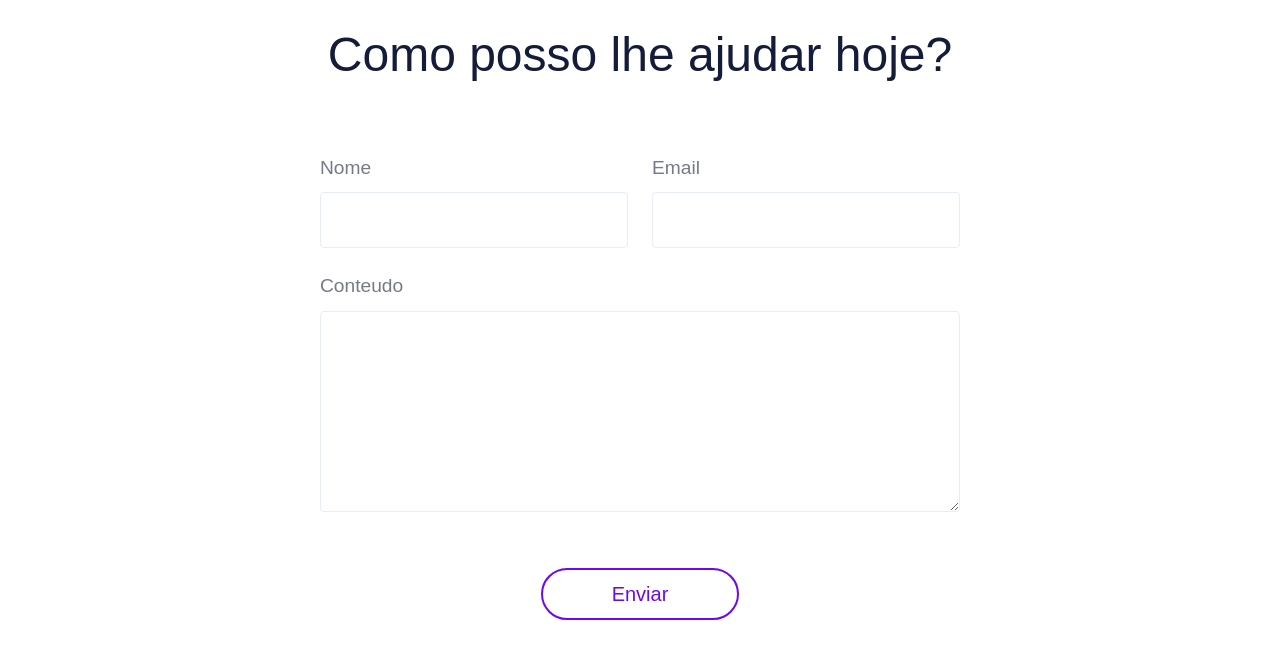
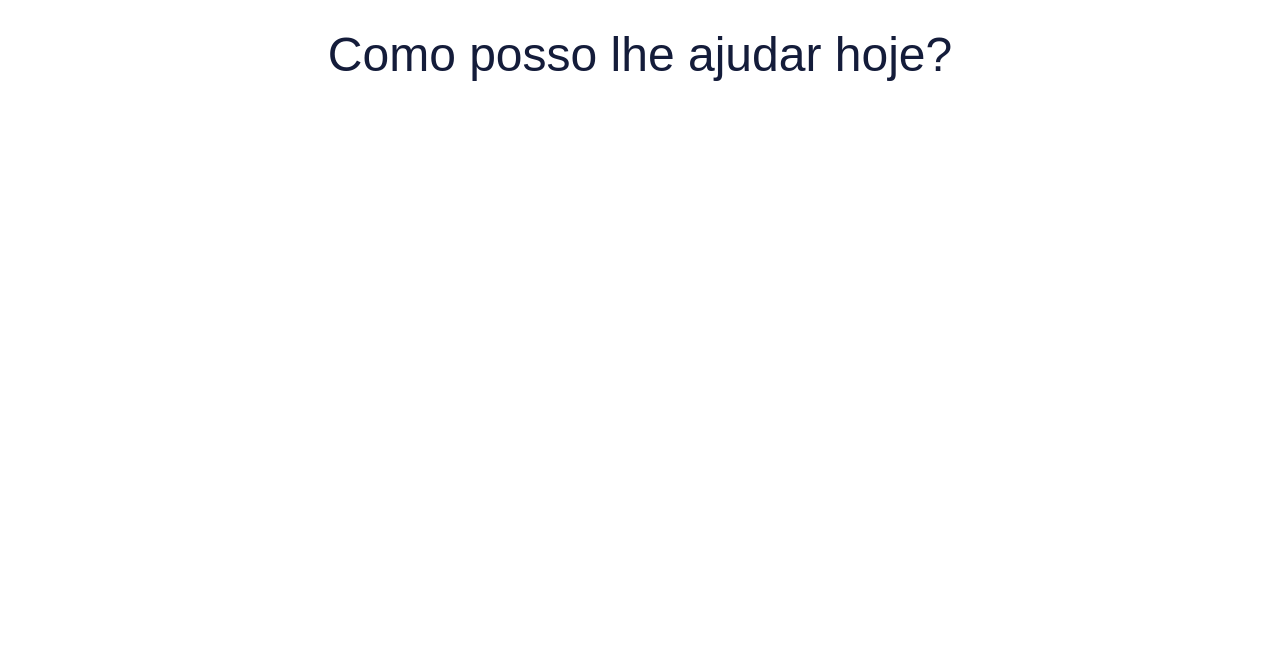
Before and after one commit to TiagoDou/site-portfolio, a plain HTML site: page index.html in a window 1280 px wide. Shown: the part 177-836 px from the top of the page. After the commit the page ends 812 px from the top, so only its background shows below. Drawn offline with Linux system fonts and the light colour scheme; a web font is replaced by a local one.

Commit message:
Update index.html
testing things

```diff
--- a/index.html
+++ b/index.html
@@ -30,54 +30,5 @@
           </div>
         </div>
       </section>
-      <section class="is-white">
-        <div class="container">
-          <form accept-charset="UTF-8">
-            <div class="columns is-centered">
-              <div class="column is-half">
-                <div class="field">
-                  <label class="label">Nome</label>
-                  <div class="control is-expanded">
-                    <input class="input is-large" name="name" type="text" required="">
-                  </div>
-                </div>
-              </div>
-              <div class="column is-half">
-                <div class="field">
-                  <label class="label">Email</label>
-                  <div class="control is-expanded">
-                    <input class="input is-large" name="email" type="email" required="">
-                  </div>
-                </div>
-              </div>
-            </div>
-            <div class="columns is-centered">
-              <div class="column">
-                <div class="field">
-                  <label class="label">Conteudo</label>
-                  <div class="control is-expanded">
-                    <textarea class="textarea is-large" name="message" rows="5" required=""></textarea>
-                  </div>
-                </div>
-                <div class="field is-hidden">
-                  <label class="is-hidden"></label>
-                  <div class="control is-expanded is-hidden">
-                    <input class="is-hidden" name="bot_vortex" type="hidden">
-                  </div>
-                </div>
-              </div>
-            </div>
-            <div class="columns is-centered">
-              <div class="column is-one-third">
-                <div class="field">
-                  <div class="control">
-                    <button class="button is-primary is-outlined is-medium is-fullwidth is-rounded">Enviar</button>
-                  </div>
-                </div>
-              </div>
-            </div>
-          </form>
-        </div>
-      </section>
     </div>
 </body></html>
```
